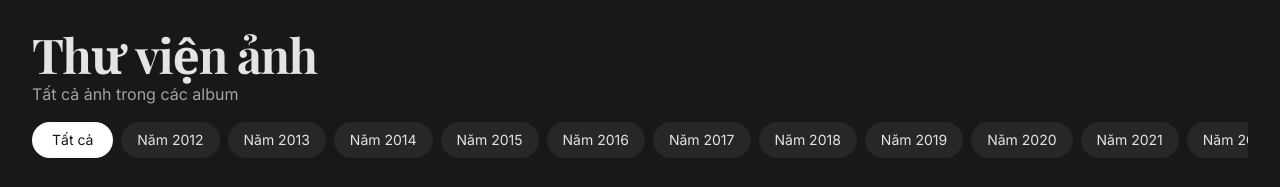
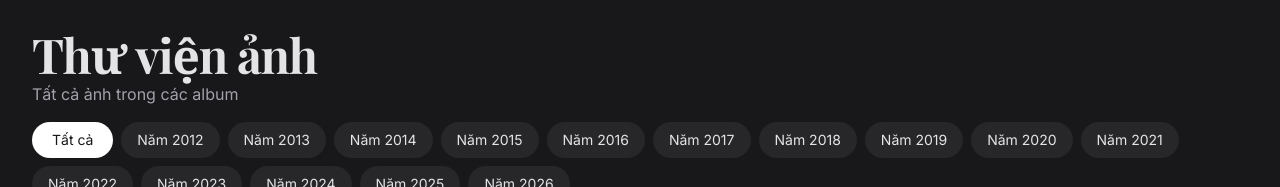
Before and after one commit to huyzpka-commits/anhcuoi, a plain HTML site: page index.html in a window 1280 px wide. Shown: the part 2260-2447 px from the top of the page. Drawn offline with nearby package versions, Linux system fonts and the light colour scheme; grey boxes are pictures that could not be loaded.

Commit message:
update: gallery photos (2026-07-30 10:33:48)

```diff
--- a/index.html
+++ b/index.html
@@ -321,7 +321,7 @@
                     <p class="text-zinc-400 mt-1">Tất cả ảnh trong các album</p>
                 </div>
             </div>
-            <div id="filter-tabs" class="flex items-center gap-x-2 text-sm overflow-x-auto photo-grid pb-2">
+            <div id="filter-tabs" class="flex items-center gap-x-2 gap-y-2 text-sm flex-wrap pb-2">
                 <div onclick="filterByAlbum('all')" class="filter-tab px-5 py-2 rounded-3xl cursor-pointer active-filter bg-white text-zinc-900 whitespace-nowrap flex-shrink-0" id="filter-all">
                     Tất cả
                 </div>
```
